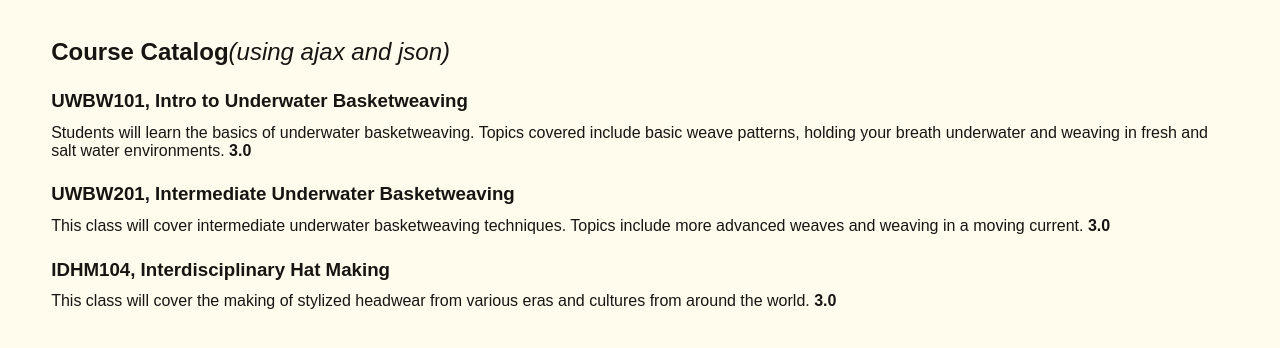
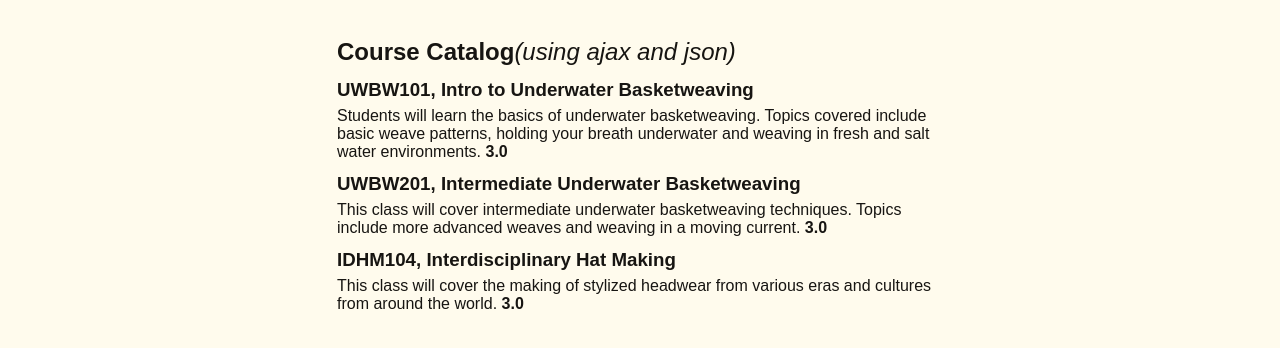
Before and after one commit to msolorio/ajax-json-421-3, a plain HTML site: page index.html in a window 1280 px wide. Drawn offline with Linux system fonts and the light colour scheme.

Commit message:
adding max width to page wrapper

```diff
--- a/main.css
+++ b/main.css
@@ -9,7 +9,8 @@ body {
 }
 .page-wrap {
     padding: 0% 4%;
-    margin: 3% 0% 0%;
+    margin: 3% auto 0%;
+    max-width: 606px;
 }
 .catalog-heading {
     margin: 0% 0% 2%;
```
